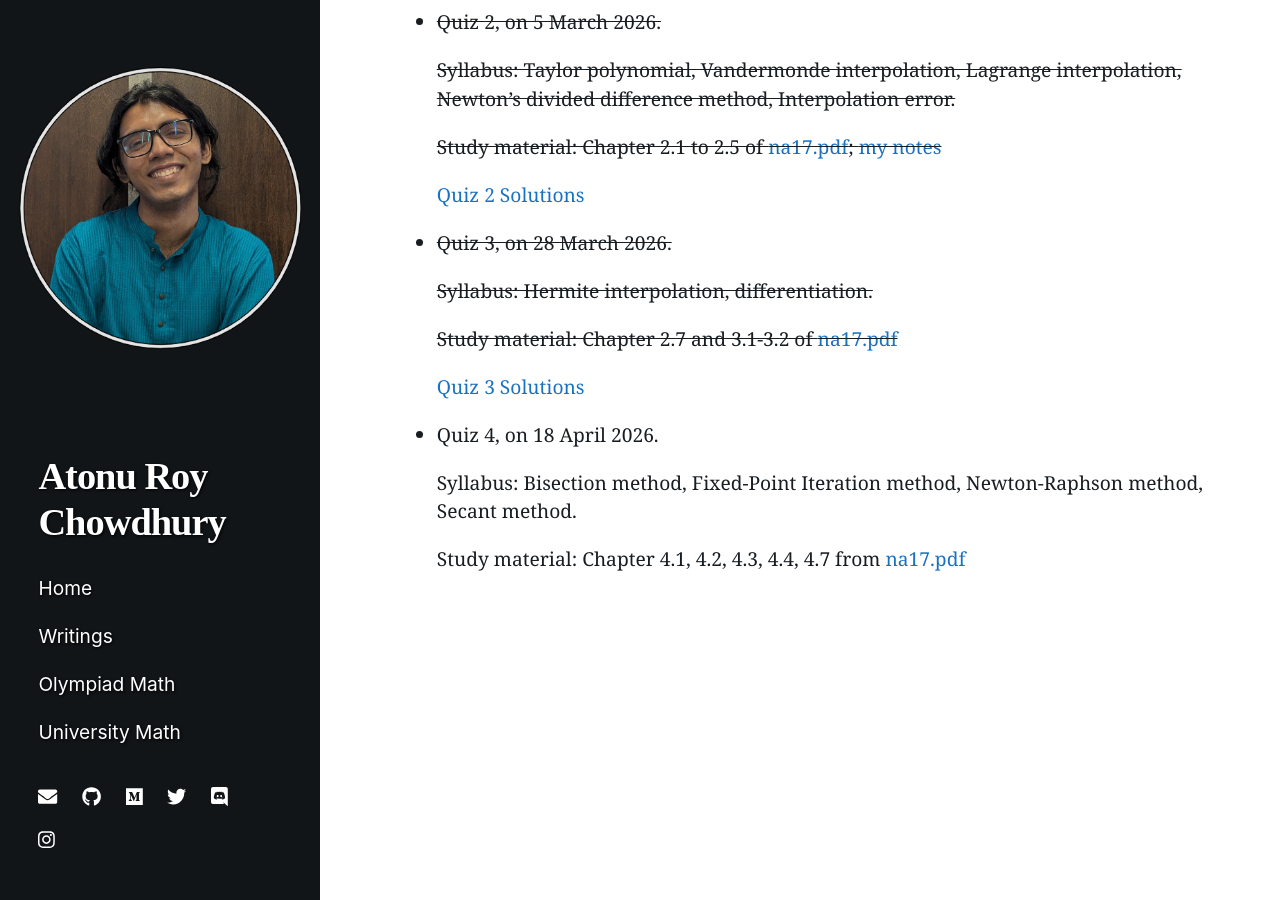
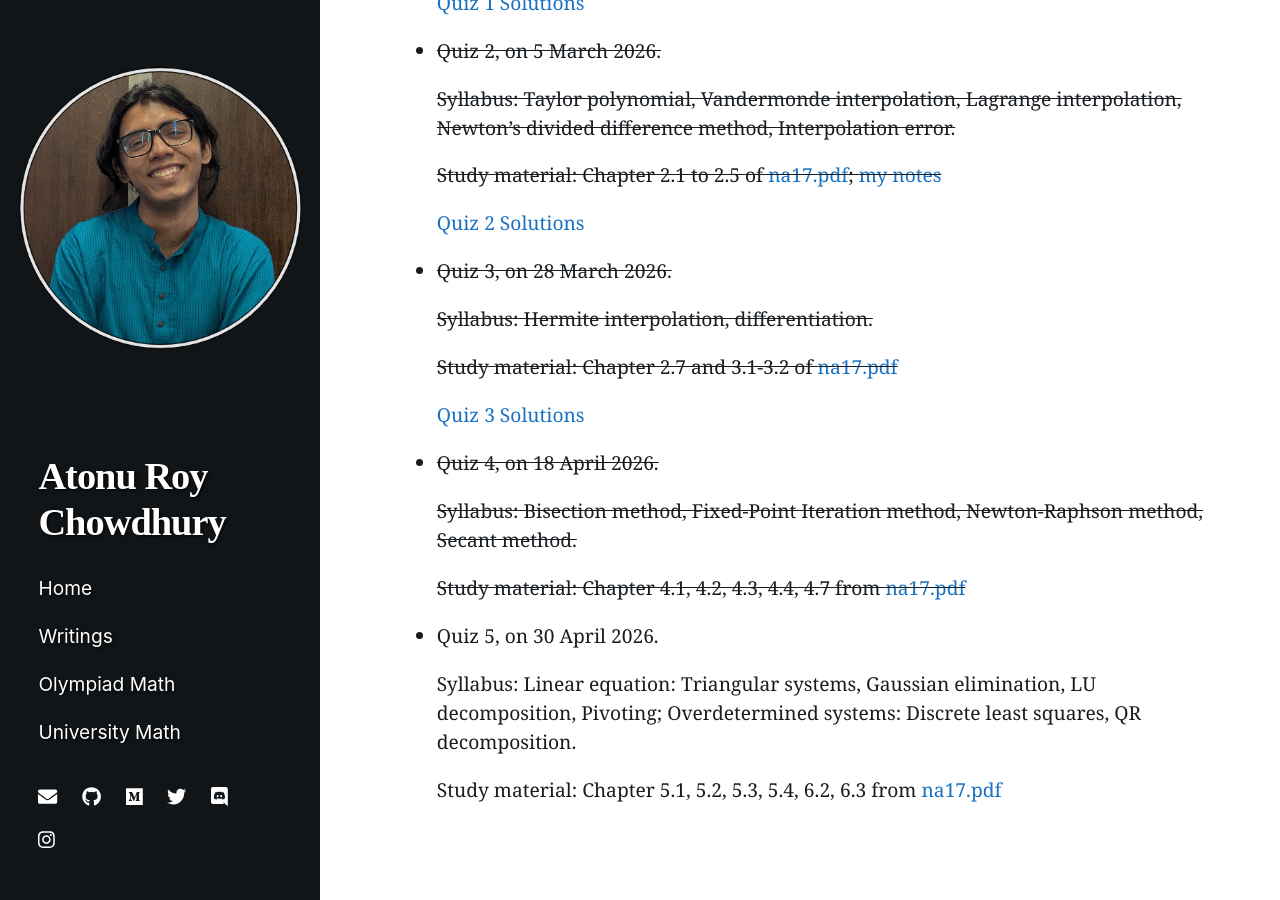
Before and after one commit to atonurc/atonurc.github.io, a Jekyll site: the page built from teaching/bracu/cse330/spring26/assignment_and_quiz.markdown, in a window 1280 px wide and 900 px high, scrolled down 537 px. Built offline with Jekyll 4.4.1, drawn with Linux system fonts in a browser that asks for light colours; nearby versions of some CDN libraries; some of the changed text lies outside the part shown.

Commit message:
Q5 announcemtn

```diff
--- a/teaching/bracu/cse330/spring26/assignment_and_quiz.markdown
+++ b/teaching/bracu/cse330/spring26/assignment_and_quiz.markdown
@@ -12,6 +12,7 @@ title: CSE330 — Assignments and Quizzes
 - [Assignment 1](https://atonurc.github.io/teaching/bracu/cse330/spring26/Assignment1.pdf), Deadline: 19 February 2026
 - [Assignment 2](https://atonurc.github.io/teaching/bracu/cse330/spring26/Assignment2.pdf), Deadline: 28 March 2026
 - [Assignment 3](https://atonurc.github.io/teaching/bracu/cse330/spring26/Assignment3.pdf), Deadline: 23 April 2026
+- [Assignment 4](https://atonurc.github.io/teaching/bracu/cse330/spring26/Assignment4.pdf), Deadline: 7 May 2026
 
 
 ### Quizzes
@@ -39,8 +40,14 @@ title: CSE330 — Assignments and Quizzes
 
     [Quiz 3 Solutions](https://atonurc.github.io/teaching/bracu/cse330/spring26/quiz3sol.pdf)
 
-- Quiz 4, on 18 April 2026.
+- ~~Quiz 4, on 18 April 2026.~~
 
-  Syllabus: Bisection method, Fixed-Point Iteration method, Newton-Raphson method, Secant method.
+  ~~Syllabus: Bisection method, Fixed-Point Iteration method, Newton-Raphson method, Secant method.~~
 
-  Study material: Chapter 4.1, 4.2, 4.3, 4.4, 4.7 from [na17.pdf](https://www.maths.dur.ac.uk/users/anthony.yeates/NOTES/na17.pdf)
+  ~~Study material: Chapter 4.1, 4.2, 4.3, 4.4, 4.7 from [na17.pdf](https://www.maths.dur.ac.uk/users/anthony.yeates/NOTES/na17.pdf)~~
+
+- Quiz 5, on 30 April 2026.
+
+  Syllabus: Linear equation: Triangular systems, Gaussian elimination,  LU decomposition, Pivoting; Overdetermined systems: Discrete least squares, QR decomposition.
+
+  Study material: Chapter 5.1, 5.2, 5.3, 5.4, 6.2, 6.3 from [na17.pdf](https://www.maths.dur.ac.uk/users/anthony.yeates/NOTES/na17.pdf)
```
Also changed, not shown: 1 other file.
